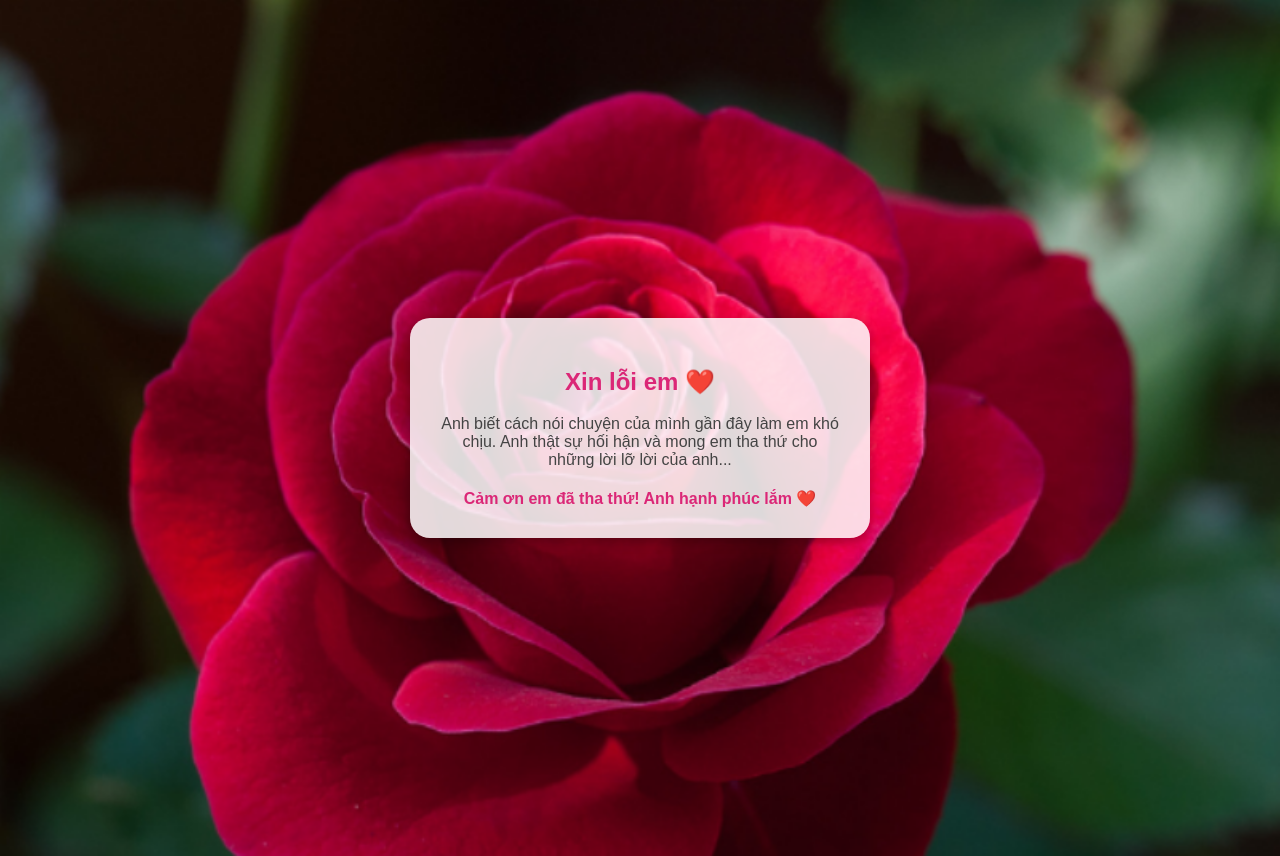
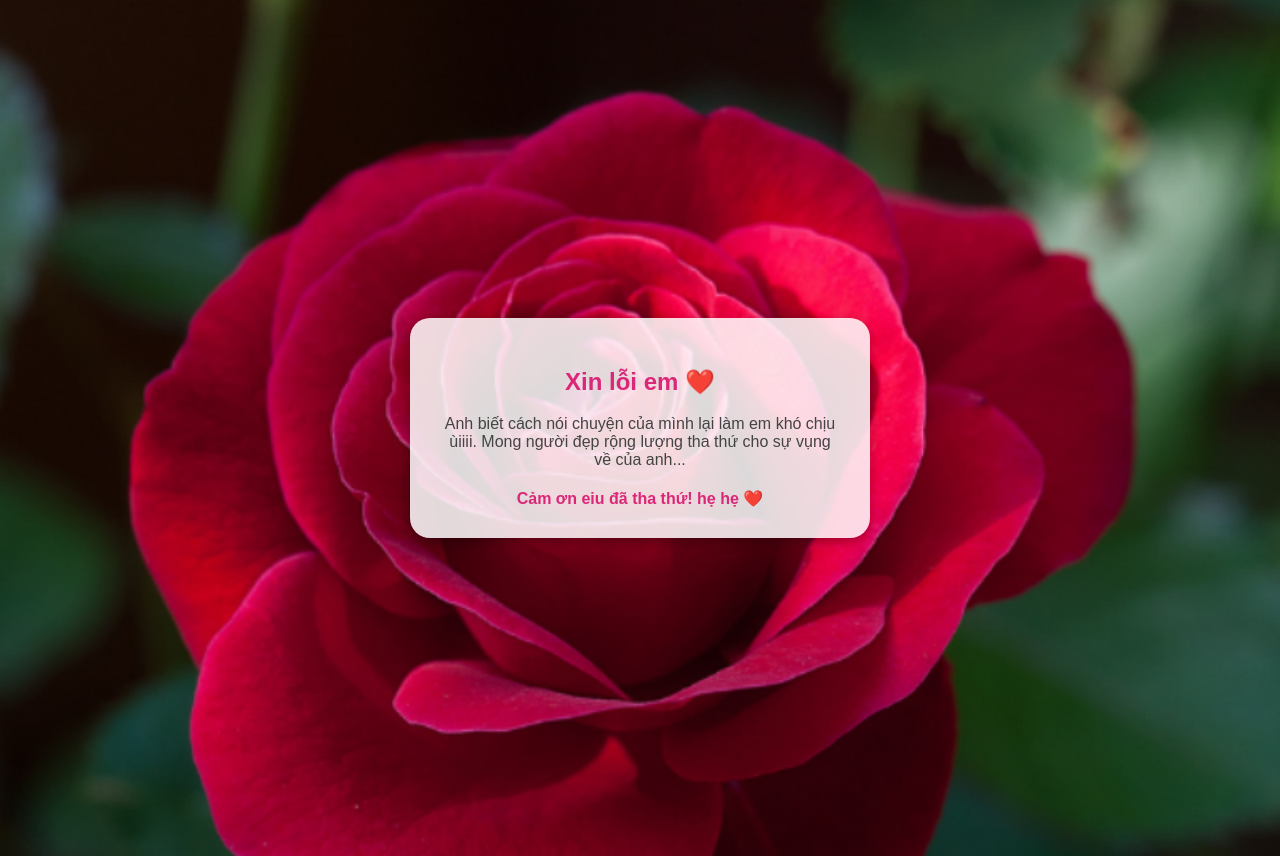
Before and after one commit to anhduy200377/my-pwa-demo, a plain HTML site: page index.html in a window 1280 px wide. Both pictures are taken after a click on the button "Chấp nhận". Drawn offline with Linux system fonts and the light colour scheme.

Commit message:
Add files via upload

```diff
--- a/index.html
+++ b/index.html
@@ -61,8 +61,8 @@
 <body>
   <div class="letter">
     <h2>Xin lỗi em ❤️</h2>
-    <p>Anh biết cách nói chuyện của mình gần đây làm em khó chịu.
-    Anh thật sự hối hận và mong em tha thứ cho những lời lỡ lời của anh...</p>
+    <p>Anh biết cách nói chuyện của mình lại làm em khó chịu ùiiii.
+    Mong người đẹp rộng lượng tha thứ cho sự vụng về của anh...</p>
 
     <div class="buttons">
       <button class="accept">Chấp nhận</button>
@@ -80,16 +80,16 @@
 
     let rejectSize = 1;
     let phrases = [
-      "Anh không tha thứ thiệt hả? 😢",
-      "Đừng làm khó anh mà...",
+      "Em hổng bỏ qua thiệt hả? 😢",
+      "Bỏ qua cho anh mà...",
       "Anh sai rồi, tha cho anh đi 😭",
-      "Nếu em không tha thứ, anh buồn lắm...",
-      "Năn nỉ em đó... 💔"
+      "Nếu em không bỏ qua là anh khóc đó 😭...",
+      "Xin lỗi mòoo... 💔"
     ];
     let index = 0;
 
     acceptBtn.addEventListener('click', () => {
-      messageBox.textContent = "Cảm ơn em đã tha thứ! Anh hạnh phúc lắm ❤️";
+      messageBox.textContent = "Cảm ơn eiu đã tha thứ! hẹ hẹ ❤️";
       buttonsDiv.style.display = "none";
     });
 
@@ -105,7 +105,7 @@
         index++;
       } else {
         let p = document.createElement("p");
-        p.textContent = "Em không thể từ chối anh mãi đâu 😏";
+        p.textContent = "Em không thể từ chối anh mãi đâuuuu";
         messageBox.appendChild(p);
       }
     });
```
